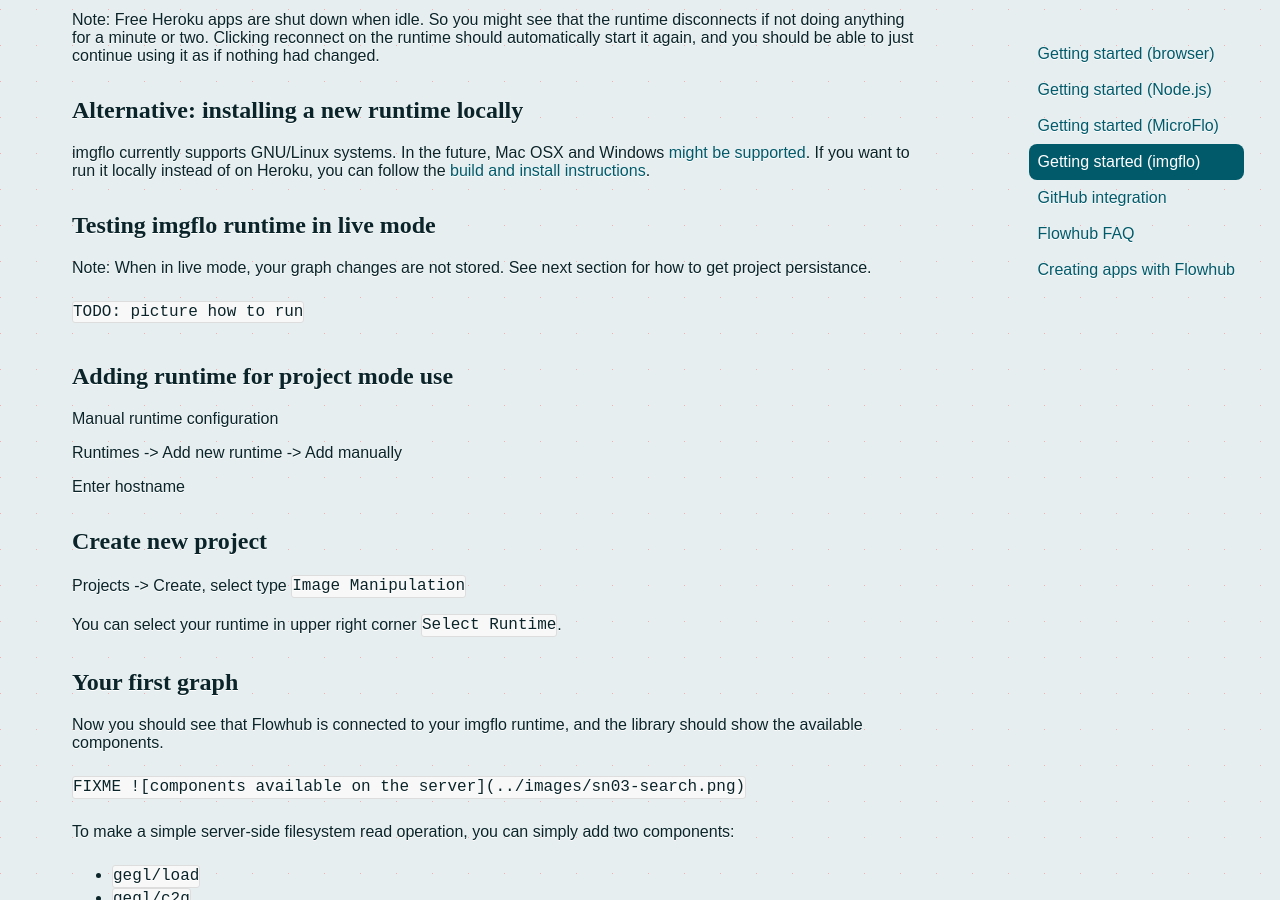
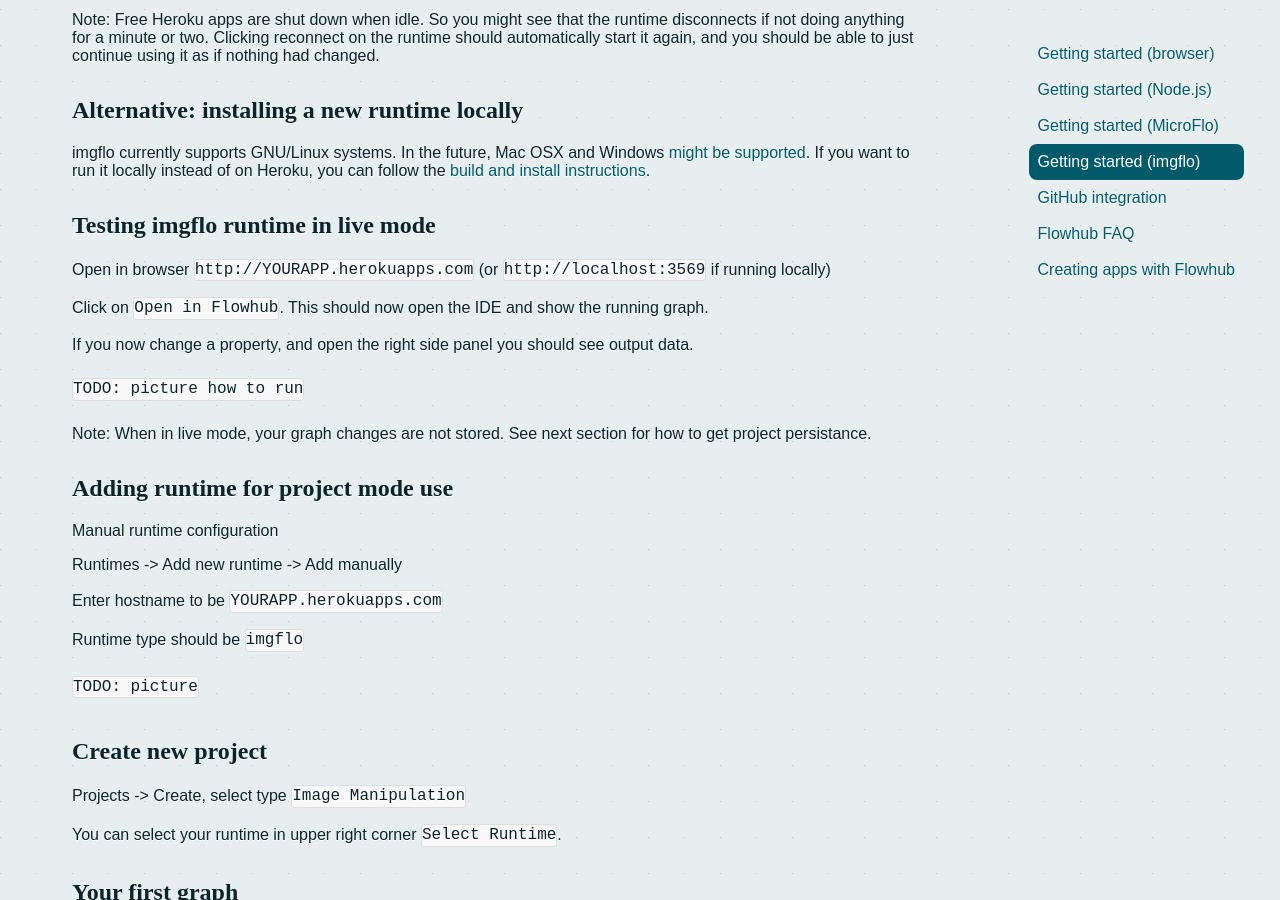
Before and after one commit to flowhub/docs.flowhub.io, a Jekyll site: the page built from _posts/2014-01-30-getting-started-imgflo.md, in a window 1280 px wide and 900 px high, scrolled down 711 px. Built offline with Jekyll 4.4.1, drawn with Linux system fonts in a browser that asks for light colours.

Commit message:
imgflo: Some more notes

```diff
--- a/_posts/2014-01-30-getting-started-imgflo.md
+++ b/_posts/2014-01-30-getting-started-imgflo.md
@@ -33,11 +33,16 @@ If you want to run it locally instead of on Heroku, you can follow the
 
 ## Testing imgflo runtime in live mode
 
-Note: When in live mode, your graph changes are not stored.
-See next section for how to get project persistance.
+Open in browser `http://YOURAPP.herokuapps.com` (or `http://localhost:3569` if running locally)
+
+Click on `Open in Flowhub`. This should now open the IDE and show the running graph.
+
+If you now change a property, and open the right side panel you should see output data.
 
     TODO: picture how to run
 
+Note: When in live mode, your graph changes are not stored.
+See next section for how to get project persistance.
 
 ## Adding runtime for project mode use
 
@@ -45,7 +50,11 @@ Manual runtime configuration
 
 Runtimes -> Add new runtime -> Add manually
 
-Enter hostname
+Enter hostname to be `YOURAPP.herokuapps.com`
+
+Runtime type should be `imgflo`
+
+    TODO: picture
 
 ## Create new project
 
```
